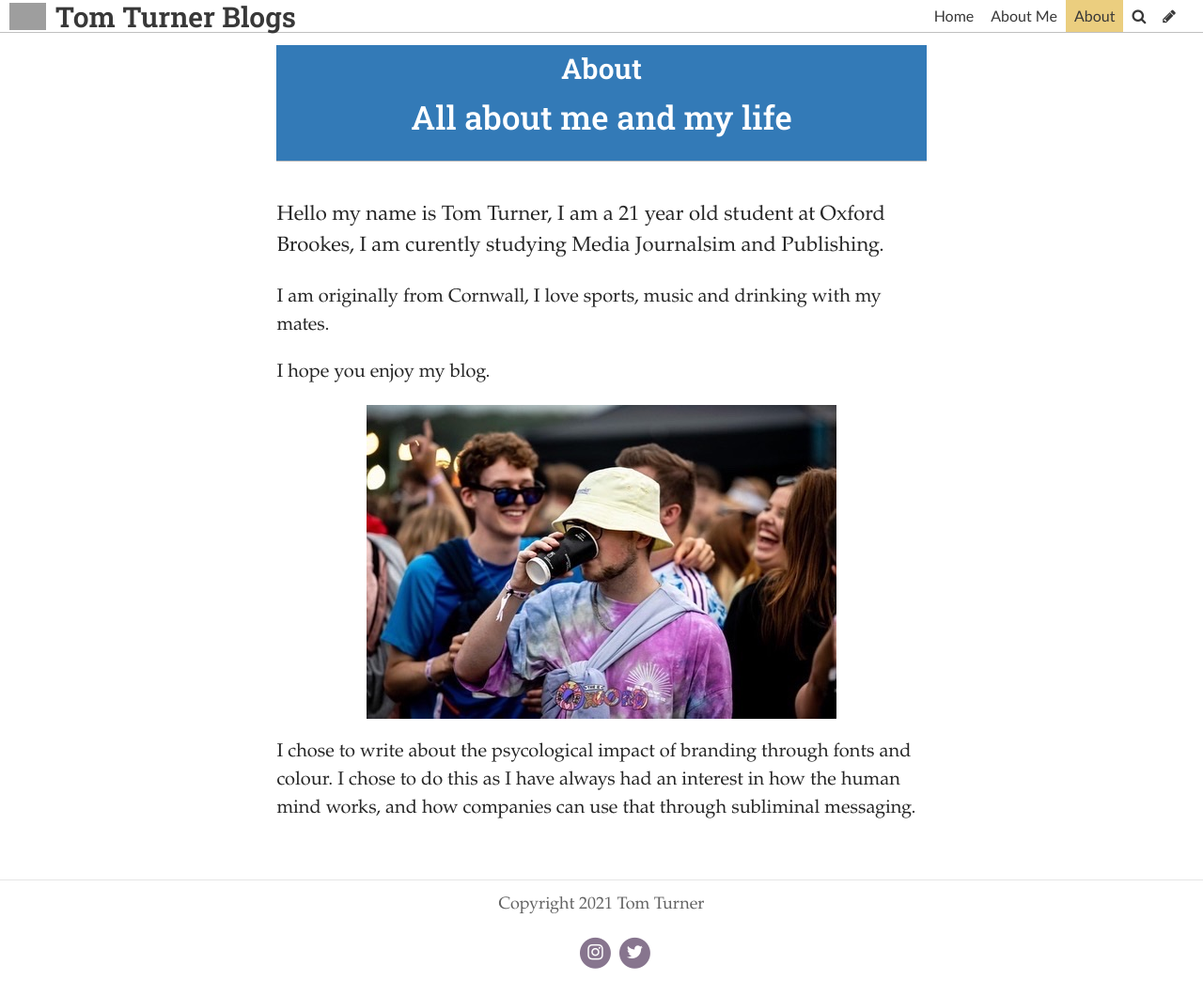
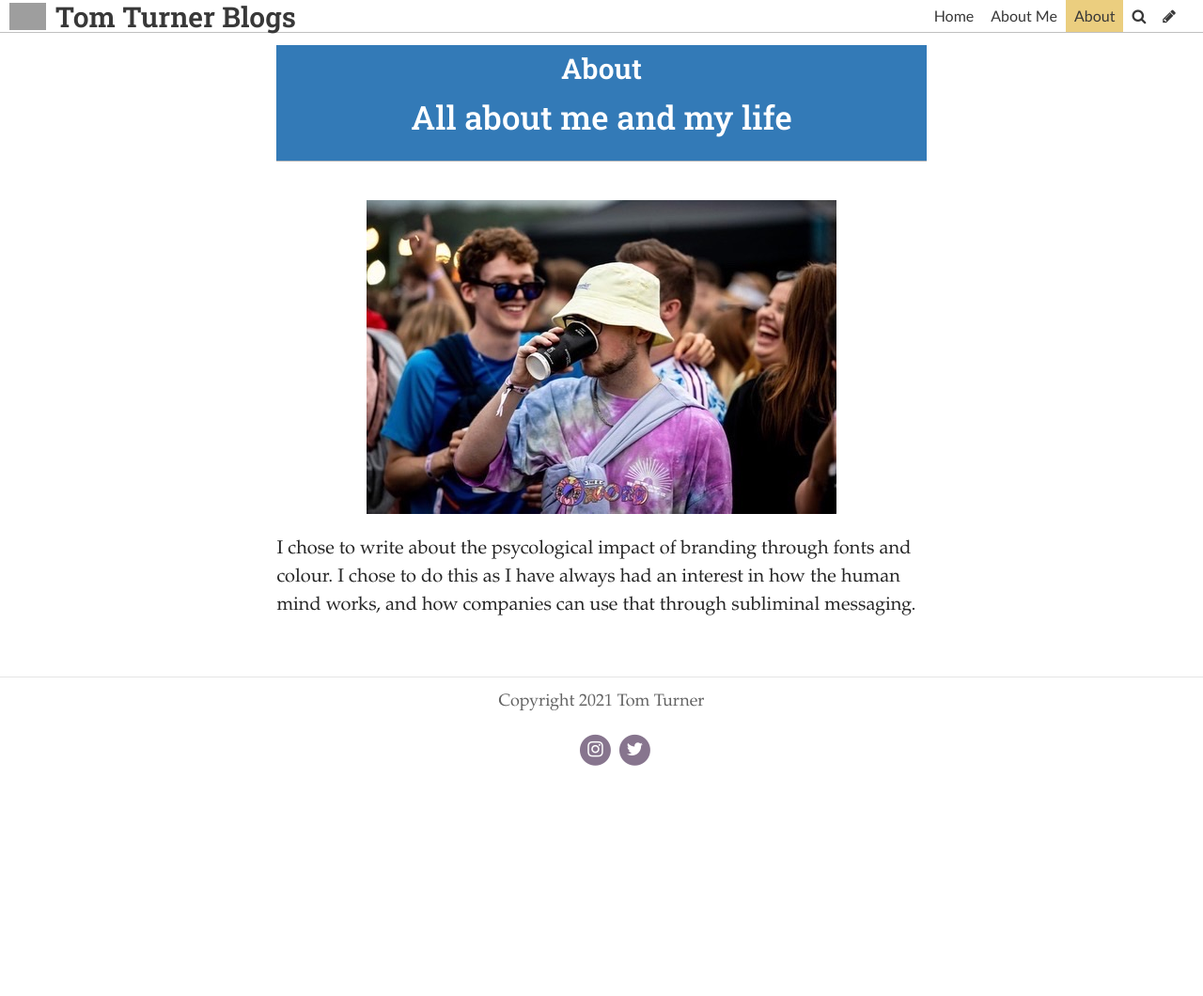
Before and after one commit to Tomturner11/Toms-typography, a Jekyll site: the page built from pages/about.md, in a window 1280 px wide. Shown: the whole page at 94% size. Built offline with Jekyll 4.4.1, drawn with Linux system fonts in a browser that asks for light colours; some web fonts are replaced; after the commit the page ends 900 px from its top, so only the background shows below that; grey boxes are pictures that could not be loaded.

Commit message:
Update Page “about”

```diff
--- a/pages/about.md
+++ b/pages/about.md
@@ -10,11 +10,7 @@ tags: null
 description: null
 show: true
 ---
-Hello my name is Tom Turner, I am a 21 year old student at Oxford Brookes, I am curently studying Media Journalsim and Publishing.
 
-I am originally from Cornwall, I love sports, music and drinking with my mates.
-
-I hope you enjoy my blog.
 
 ![](../uploads/0698aa44-576f-43f5-be8a-0bcdd4507406.jpg)
 
```
